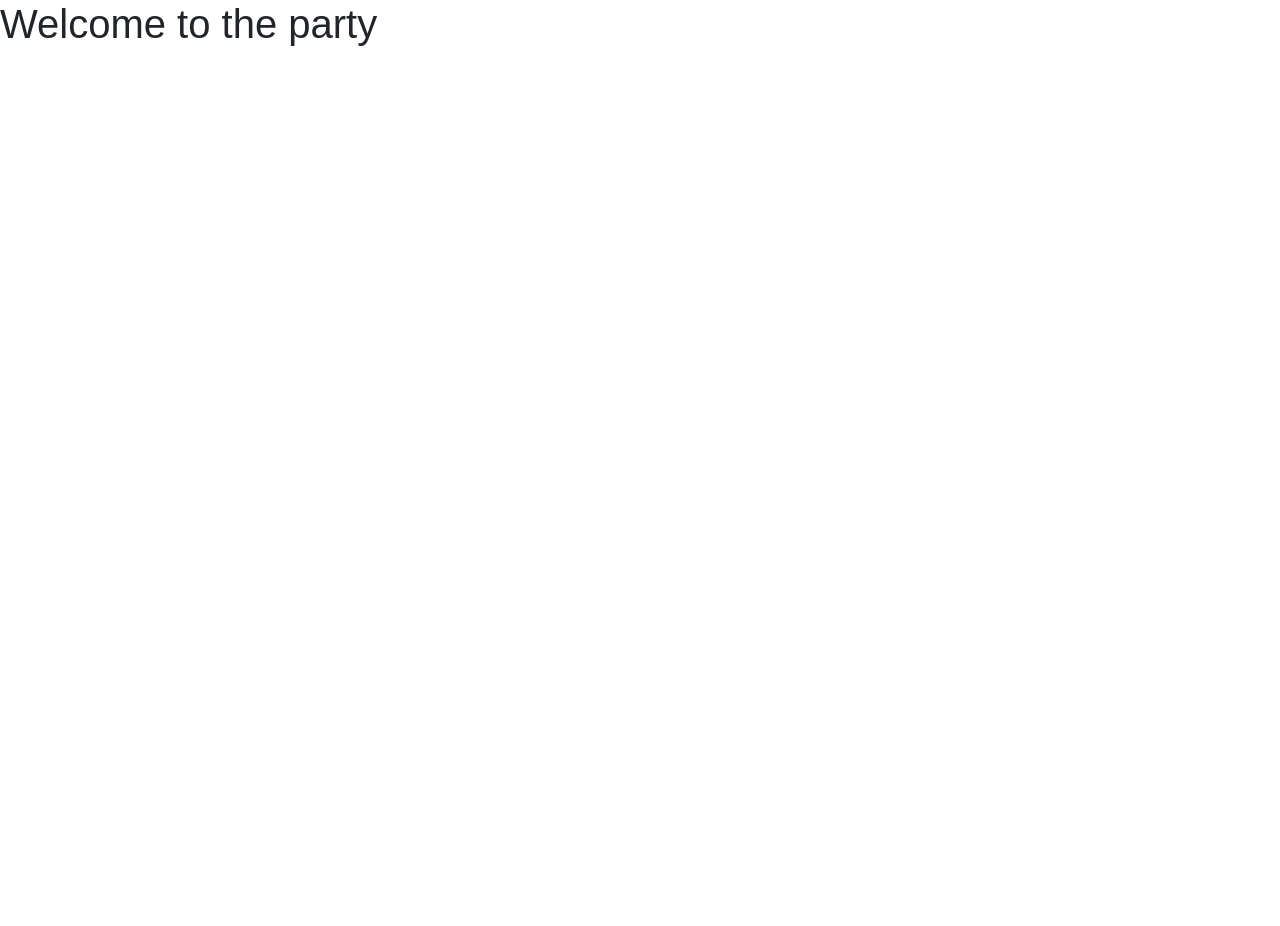
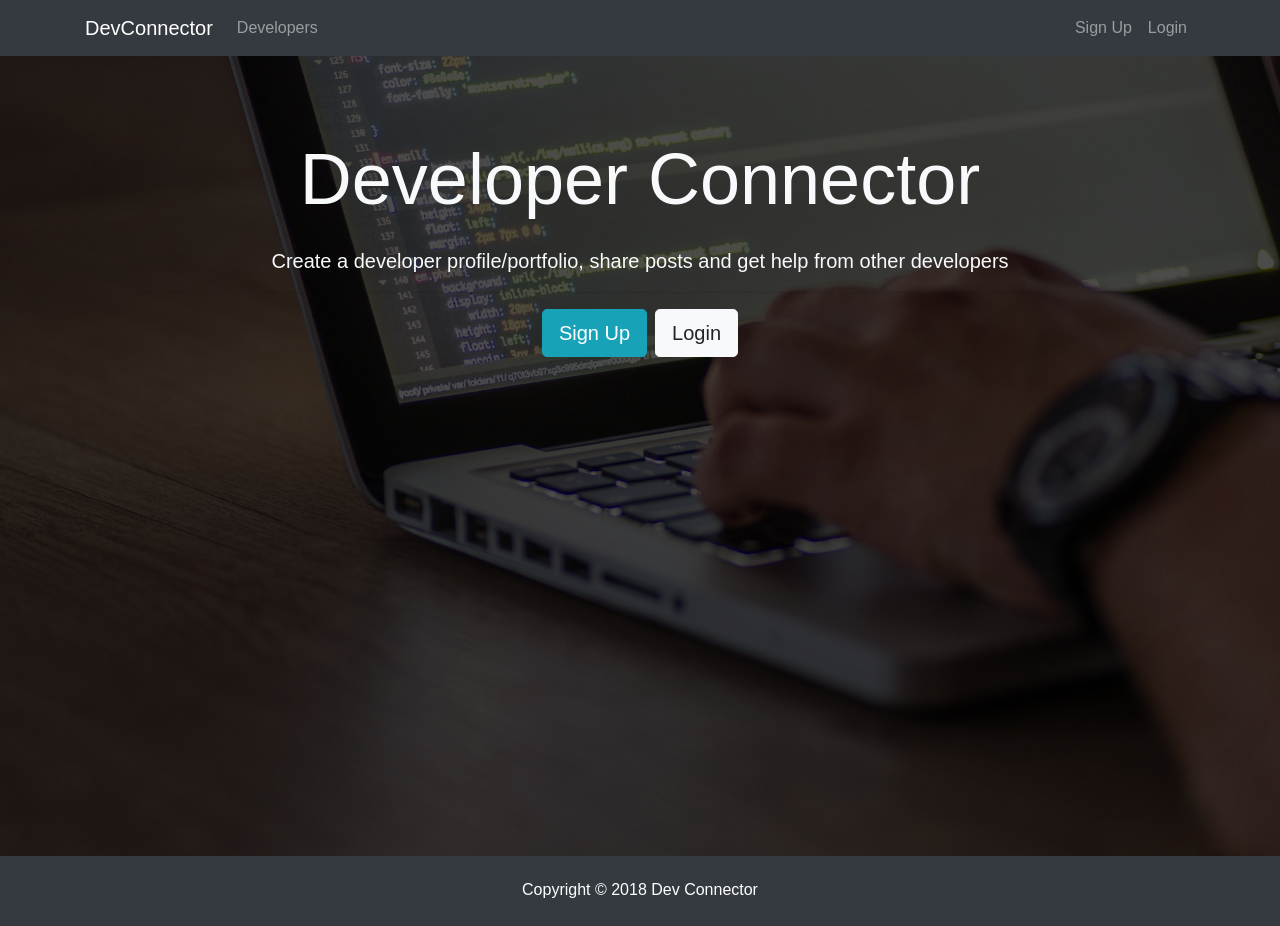
Before and after one commit to ChristopherBeards/dev-connector, a React (Create React App) app in the folder client/: page / in a window 1280 px wide. Before the commit the page ends 800 px from the top, so only its background shows below. Built offline with nearby package versions, Linux system fonts and the light colour scheme; the HTML template or start-up script is replaced by a standard one.

Commit message:
Navbar, Landing, Footer; initial

```diff
--- a/client/public/index.html
+++ b/client/public/index.html
@@ -16,7 +16,7 @@
   <link rel="stylesheet" href="https://use.fontawesome.com/releases/v5.2.0/css/all.css" integrity="sha384-hWVjflwFxL6sNzntih27bfxkr27PmbbK/iSvJ+a4+0owXq79v+lsFkW54bOGbiDQ"
     crossorigin="anonymous">
 
-  <title>DevConnector: A social network for developers</title>
+  <title>DevConnector: A Social Network for Developers</title>
 </head>
 
 <body>
--- a/client/src/App.js
+++ b/client/src/App.js
@@ -1,11 +1,19 @@
 import React, { Component } from 'react';
+
 import './App.css';
+
+// * Components
+import Navbar from './components/layout/Navbar';
+import Footer from './components/layout/Footer';
+import Landing from './components/layout/Landing';
 
 class App extends Component {
   render() {
     return (
       <div className="App">
-        <h1>Welcome to the party</h1>
+        <Navbar />
+        <Landing />
+        <Footer />
       </div>
     );
   }
--- /dev/null
+++ b/client/src/components/layout/Footer.js
@@ -0,0 +1,9 @@
+import React from 'react';
+
+export default () => {
+  return (
+    <footer class="bg-dark text-white mt-5 p-4 text-center">
+      Copyright &copy; {new Date().getFullYear()} Dev Connector
+    </footer>
+  );
+};
--- /dev/null
+++ b/client/src/components/layout/Landing.js
@@ -0,0 +1,33 @@
+import React, { Component } from 'react';
+
+class Landing extends Component {
+  render() {
+    return (
+      <div className="landing">
+        <div className="dark-overlay landing-inner text-light">
+          <div className="container">
+            <div className="row">
+              <div className="col-md-12 text-center">
+                <h1 className="display-3 mb-4">Developer Connector</h1>
+                <p className="lead">
+                  {' '}
+                  Create a developer profile/portfolio, share posts and get help
+                  from other developers
+                </p>
+                <hr />
+                <a href="register.html" className="btn btn-lg btn-info mr-2">
+                  Sign Up
+                </a>
+                <a href="login.html" className="btn btn-lg btn-light">
+                  Login
+                </a>
+              </div>
+            </div>
+          </div>
+        </div>
+      </div>
+    );
+  }
+}
+
+export default Landing;
--- /dev/null
+++ b/client/src/components/layout/Navbar.js
@@ -0,0 +1,49 @@
+import React, { Component } from 'react';
+
+class Navbar extends Component {
+  render() {
+    return (
+      <nav className="navbar navbar-expand-sm navbar-dark bg-dark mb-4">
+        <div className="container">
+          <a className="navbar-brand" href="landing.html">
+            DevConnector
+          </a>
+          <button
+            className="navbar-toggler"
+            type="button"
+            data-toggle="collapse"
+            data-target="#mobile-nav"
+          >
+            <span className="navbar-toggler-icon" />
+          </button>
+
+          <div className="collapse navbar-collapse" id="mobile-nav">
+            <ul className="navbar-nav mr-auto">
+              <li className="nav-item">
+                <a className="nav-link" href="profiles.html">
+                  {' '}
+                  Developers
+                </a>
+              </li>
+            </ul>
+
+            <ul className="navbar-nav ml-auto">
+              <li className="nav-item">
+                <a className="nav-link" href="register.html">
+                  Sign Up
+                </a>
+              </li>
+              <li className="nav-item">
+                <a className="nav-link" href="login.html">
+                  Login
+                </a>
+              </li>
+            </ul>
+          </div>
+        </div>
+      </nav>
+    );
+  }
+}
+
+export default Navbar;
```
